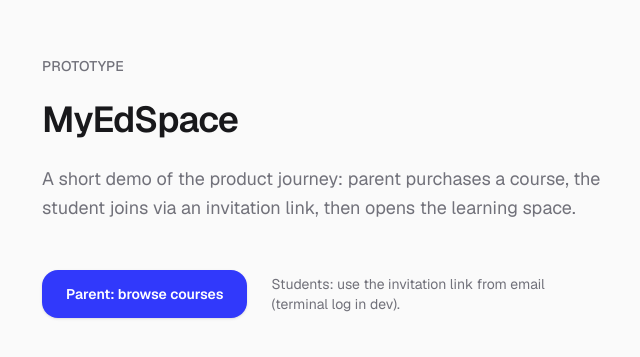
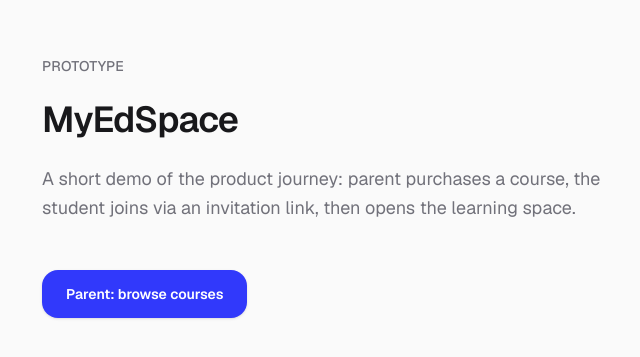
Before and after one commit to WillUK99/mes-takehome, a Next.js app: page / in a window 1280 px wide. Shown: the part 213-570 px from the top of the page, without its empty margins (310-950 px from the left). Built offline with nearby package versions, Linux system fonts and the light colour scheme; no server answers.

Commit message:
chore: decided not to implement emails for non dev envs

```diff
--- a/app/page.tsx
+++ b/app/page.tsx
@@ -35,9 +35,6 @@ export default async function Home() {
         >
           Parent: browse courses
         </Link>
-        <p className="text-sm text-muted-foreground sm:max-w-xs">
-          Students: use the invitation link from email (terminal log in dev).
-        </p>
       </div>
     </div>
   );
```
